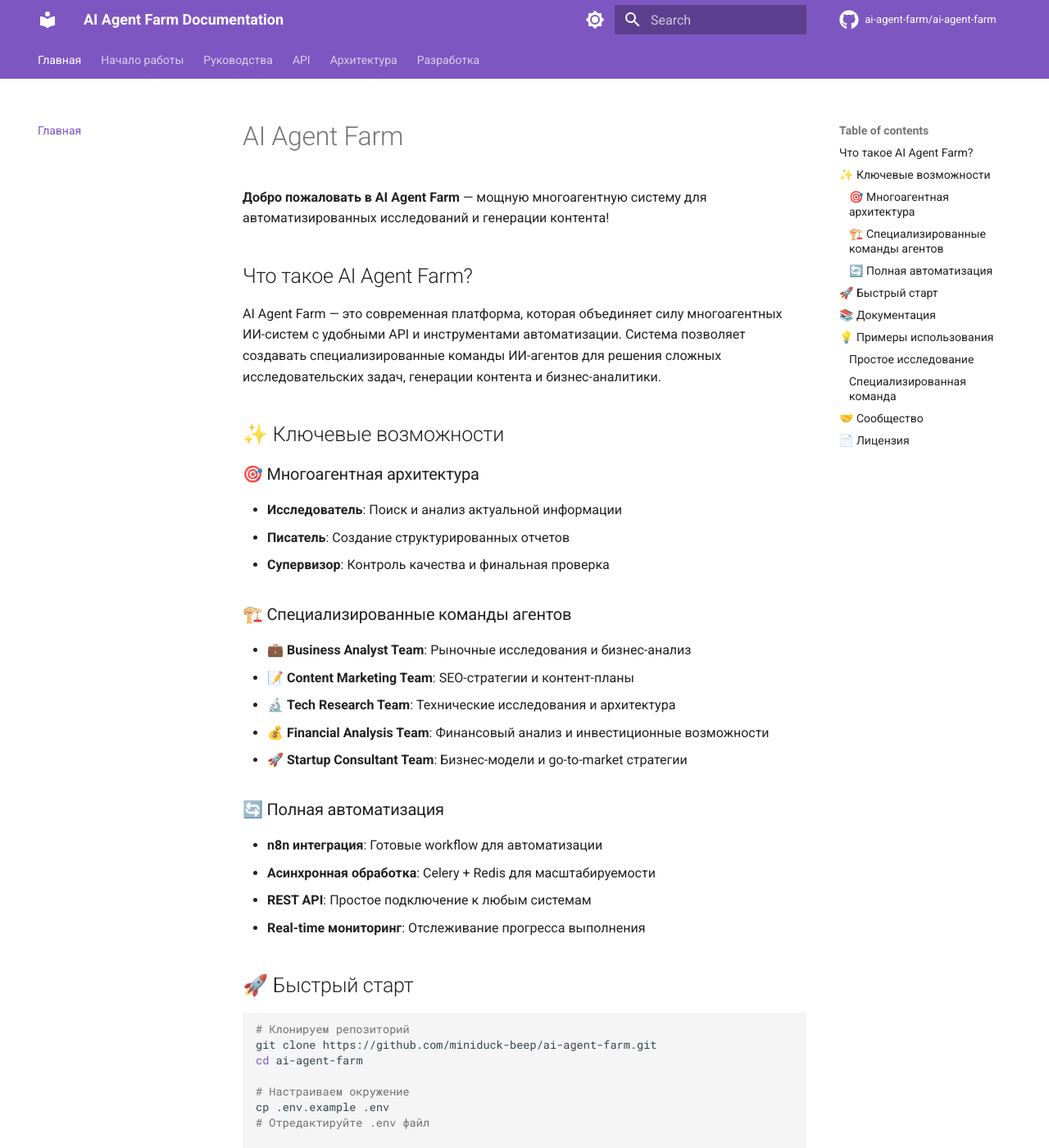
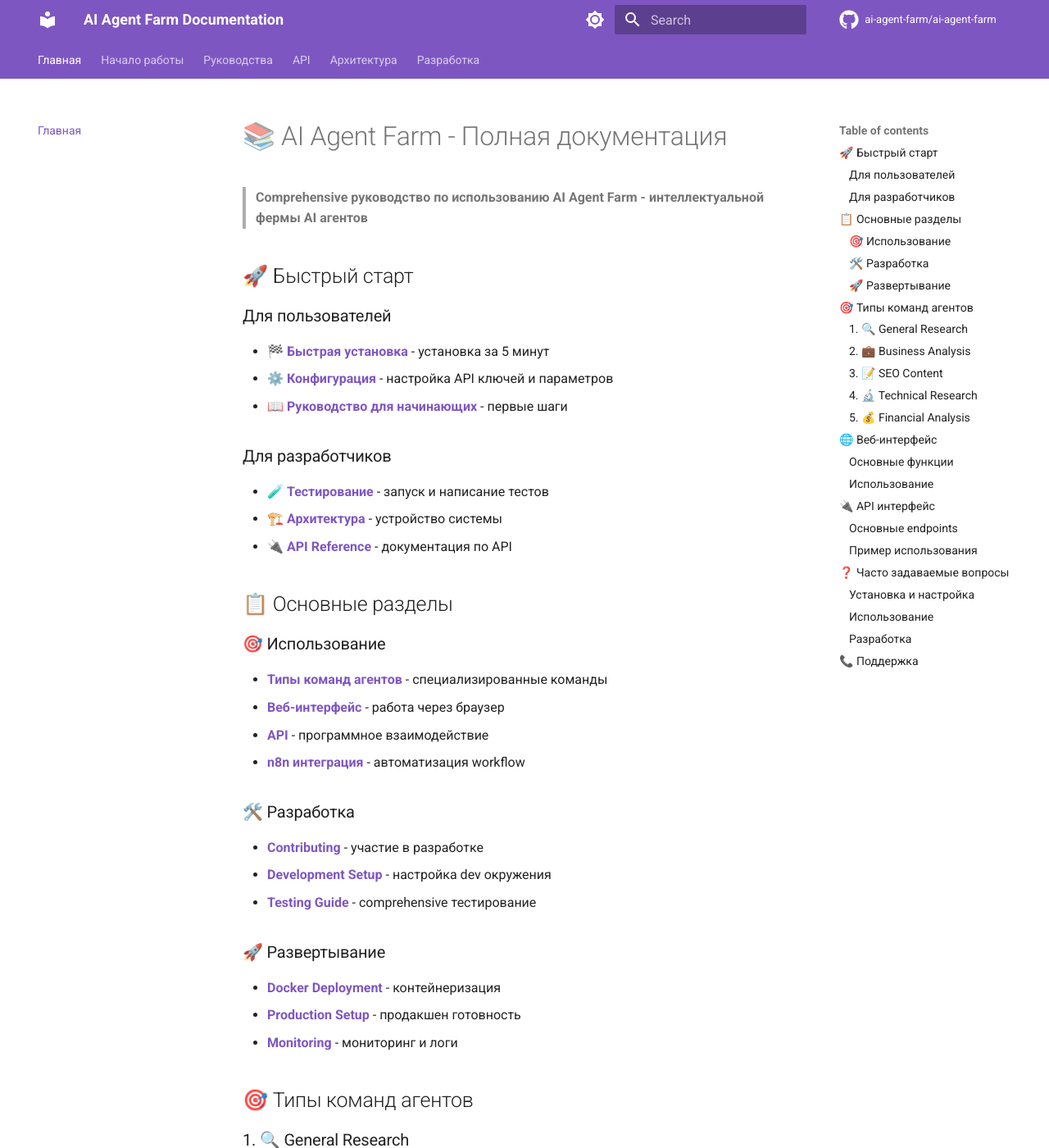
Before and after one commit to miniduck-beep/ai-agent-farm, an MkDocs documentation site: the page built from docs/index.md, in a window 1280 px wide and 1400 px high. Shown: the whole window at 82% size. Built offline with MkDocs 1.6.1 and Material for MkDocs 9.7.7, drawn with Linux system fonts in a browser that asks for light colours; comment, search, counter and statistics services are not loaded; some of the changed text lies outside the part shown.

Commit message:
🔧 Fix: Complete documentation links and missing files
✅ ИСПРАВЛЕНИЯ:
• Создан docker-compose.prod.yml для production развертывания
• Добавлен comprehensive requirements-dev.txt для разработчиков
• Обновлен docs/index.md как главная страница документации
• Исправлены все ссылки в README.md на корректные пути
• Проверено существование всех файлов по ссылкам

📋 НОВЫЕ ФАЙЛЫ:
• docker-compose.prod.yml - production конфигурация с nginx, monitoring
• requirements-dev.txt - dev зависимости для тестирования и качества кода
• docs/index.md - обновленная главная страница документации

🔗 ИСПРАВЛЕННЫЕ ССЫЛКИ:
• README.md теперь корректно ссылается на все существующие файлы
• Обновлены GitHub URLs на правильные (miniduck-beep/ai-agent-farm)
• Все internal links проверены и работают

Теперь все ссылки в репозитории корректны и ведут на существующие файлы!

````diff
--- a/docs/index.md
+++ b/docs/index.md
@@ -1,86 +1,136 @@
-# AI Agent Farm
+# 📚 AI Agent Farm - Полная документация
 
-**Добро пожаловать в AI Agent Farm** — мощную многоагентную систему для автоматизированных исследований и генерации контента!
-
-## Что такое AI Agent Farm?
-
-AI Agent Farm — это современная платформа, которая объединяет силу многоагентных ИИ-систем с удобными API и инструментами автоматизации. Система позволяет создавать специализированные команды ИИ-агентов для решения сложных исследовательских задач, генерации контента и бизнес-аналитики.
-
-## ✨ Ключевые возможности
-
-### 🎯 Многоагентная архитектура
-- **Исследователь**: Поиск и анализ актуальной информации
-- **Писатель**: Создание структурированных отчетов
-- **Супервизор**: Контроль качества и финальная проверка
-
-### 🏗️ Специализированные команды агентов
-- 💼 **Business Analyst Team**: Рыночные исследования и бизнес-анализ
-- 📝 **Content Marketing Team**: SEO-стратегии и контент-планы
-- 🔬 **Tech Research Team**: Технические исследования и архитектура
-- 💰 **Financial Analysis Team**: Финансовый анализ и инвестиционные возможности
-- 🚀 **Startup Consultant Team**: Бизнес-модели и go-to-market стратегии
-
-### 🔄 Полная автоматизация
-- **n8n интеграция**: Готовые workflow для автоматизации
-- **Асинхронная обработка**: Celery + Redis для масштабируемости
-- **REST API**: Простое подключение к любым системам
-- **Real-time мониторинг**: Отслеживание прогресса выполнения
+> **Comprehensive руководство по использованию AI Agent Farm - интеллектуальной фермы AI агентов**
 
 ## 🚀 Быстрый старт
 
-```bash
-# Клонируем репозиторий
-git clone https://github.com/miniduck-beep/ai-agent-farm.git
-cd ai-agent-farm
+### Для пользователей
+- 🏁 **[Быстрая установка](getting-started/installation.md)** - установка за 5 минут
+- ⚙️ **[Конфигурация](getting-started/configuration.md)** - настройка API ключей и параметров
+- 📖 **[Руководство для начинающих](getting-started/quick-start.md)** - первые шаги
 
-# Настраиваем окружение
-cp .env.example .env
-# Отредактируйте .env файл
+### Для разработчиков
+- 🧪 **[Тестирование](testing.md)** - запуск и написание тестов
+- 🏗️ **[Архитектура](architecture/)** - устройство системы
+- 🔌 **[API Reference](api/)** - документация по API
 
-# Запускаем систему
-docker compose up -d
+## 📋 Основные разделы
 
-# Проверяем статус
-curl http://localhost:8000/
+### 🎯 Использование
+- **[Типы команд агентов](#типы-команд-агентов)** - специализированные команды
+- **[Веб-интерфейс](#веб-интерфейс)** - работа через браузер
+- **[API](#api-интерфейс)** - программное взаимодействие
+- **[n8n интеграция](n8n-integration-guide.md)** - автоматизация workflow
+
+### 🛠️ Разработка
+- **[Contributing](../CONTRIBUTING.md)** - участие в разработке
+- **[Development Setup](development/)** - настройка dev окружения
+- **[Testing Guide](testing.md)** - comprehensive тестирование
+
+### 🚀 Развертывание
+- **[Docker Deployment](guides/docker-deployment.md)** - контейнеризация
+- **[Production Setup](guides/production-deployment.md)** - продакшен готовность
+- **[Monitoring](guides/monitoring.md)** - мониторинг и логи
+
+## 🎯 Типы команд агентов
+
+### 1. 🔍 General Research
+**Когда использовать:** Универсальные исследования любых тем
+**Агенты:** Исследователь + Аналитический писатель
+**Результат:** Comprehensive отчет с анализом
+
+### 2. 💼 Business Analysis
+**Когда использовать:** Анализ рынков, конкурентов, бизнес-планирование
+**Агенты:** Бизнес-аналитик + Финансовый эксперт + Стратегический консультант
+**Результат:** Детальный бизнес-анализ с рекомендациями
+
+### 3. 📝 SEO Content
+**Когда использовать:** Создание SEO-оптимизированного контента
+**Агенты:** SEO исследователь + Контент-писатель + SEO оптимизатор
+**Результат:** Готовый к публикации SEO контент
+
+### 4. 🔬 Technical Research
+**Когда использовать:** Глубокий технический анализ
+**Агенты:** Технический исследователь + Аналитик архитектуры + Документировщик
+**Результат:** Техническая документация и рекомендации
+
+### 5. 💰 Financial Analysis
+**Когда использовать:** Финансовые исследования и инвестиционный анализ
+**Агенты:** Финансовый аналитик + Инвестиционный консультант + Риск-менеджер
+**Результат:** Финансовые рекомендации и анализ рисков
+
+## 🌐 Веб-интерфейс
+
+### Основные функции
+- **Создание исследования** с выбором типа команды
+- **Real-time отслеживание** статуса выполнения
+- **Просмотр результатов** в удобном формате
+- **История исследований** с возможностью экспорта
+
+### Использование
+1. Запустите: `python run_web_interface.py`
+2. Откройте: http://localhost:8501
+3. Заполните форму исследования
+4. Отслеживайте прогресс
+5. Получите результат
+
+## 🔌 API интерфейс
+
+### Основные endpoints
+```
+POST /research     - Создание исследования
+GET  /result/{id}  - Получение результата
+GET  /health       - Статус системы
+GET  /crews        - Доступные команды
 ```
 
-## 📚 Документация
+### Пример использования
+```python
+import requests
 
-- **[Быстрый старт](getting-started/quick-start.md)** — начните работу за 5 минут
-- **[API Документация](api/overview.md)** — полное описание API
-- **[Руководства](guides/n8n-integration.md)** — пошаговые инструкции
-- **[Архитектура](architecture/overview.md)** — техническая документация
+# Создание исследования
+response = requests.post('http://localhost:8000/research', json={
+    "topic": "Анализ рынка AI в 2024",
+    "crew_type": "business_analysis",
+    "language": "ru",
+    "depth": "comprehensive"
+})
 
-## 💡 Примеры использования
+task_id = response.json()["task_id"]
 
-### Простое исследование
-```bash
-curl -X POST "http://localhost:8000/research" \
-  -H "Content-Type: application/json" \
-  -d '{"topic": "Искусственный интеллект в образовании"}'
+# Получение результата
+result = requests.get(f'http://localhost:8000/result/{task_id}')
 ```
 
-### Специализированная команда
-```bash
-curl -X POST "http://localhost:8000/research" \
-  -H "Content-Type: application/json" \
-  -d '{
-    "topic": "Рынок электромобилей",
-    "crew_type": "business_analyst",
-    "depth": "deep"
-  }'
-```
+## ❓ Часто задаваемые вопросы
 
-## 🤝 Сообщество
+### Установка и настройка
+**Q: Какие API ключи нужны?**
+A: Google API Key и Serper API Key для поиска и анализа
 
-- 💬 [GitHub Discussions](https://github.com/miniduck-beep/ai-agent-farm/discussions)
-- 🐛 [Issues](https://github.com/miniduck-beep/ai-agent-farm/issues)
-- 🎭 [Discord сервер](https://discord.gg/ai-farm)
+**Q: Можно ли использовать без Docker?**
+A: Да, установите зависимости из requirements.txt
 
-## 📄 Лицензия
+### Использование
+**Q: Сколько времени занимает исследование?**
+A: 2-10 минут в зависимости от сложности и глубины анализа
 
-AI Agent Farm распространяется под [MIT лицензией](https://github.com/miniduck-beep/ai-agent-farm/blob/main/LICENSE).
+**Q: Можно ли отменить исследование?**
+A: Да, используйте `DELETE /task/{task_id}` endpoint
+
+### Разработка
+**Q: Как добавить новый тип команды?**
+A: Добавьте метод в CrewFactory в app/main_crew.py
+
+**Q: Как запустить тесты?**
+A: Используйте `make test` или `pytest`
+
+## 📞 Поддержка
+
+- **GitHub Issues:** Сообщения об ошибках и предложения
+- **GitHub Discussions:** Вопросы и обсуждения
+- **Documentation:** Полная документация в этой папке
 
 ---
 
-**Готовы начать?** Переходите к разделу [Быстрый старт](getting-started/quick-start.md)!
+**🎯 AI Agent Farm - мощная платформа для автоматизированных исследований с помощью AI!**
````
Also changed, not shown: README.md (+7 -6 lines), docker-compose.prod.yml (added, +141 -0 lines), requirements-dev.txt (+37 -22 lines).
